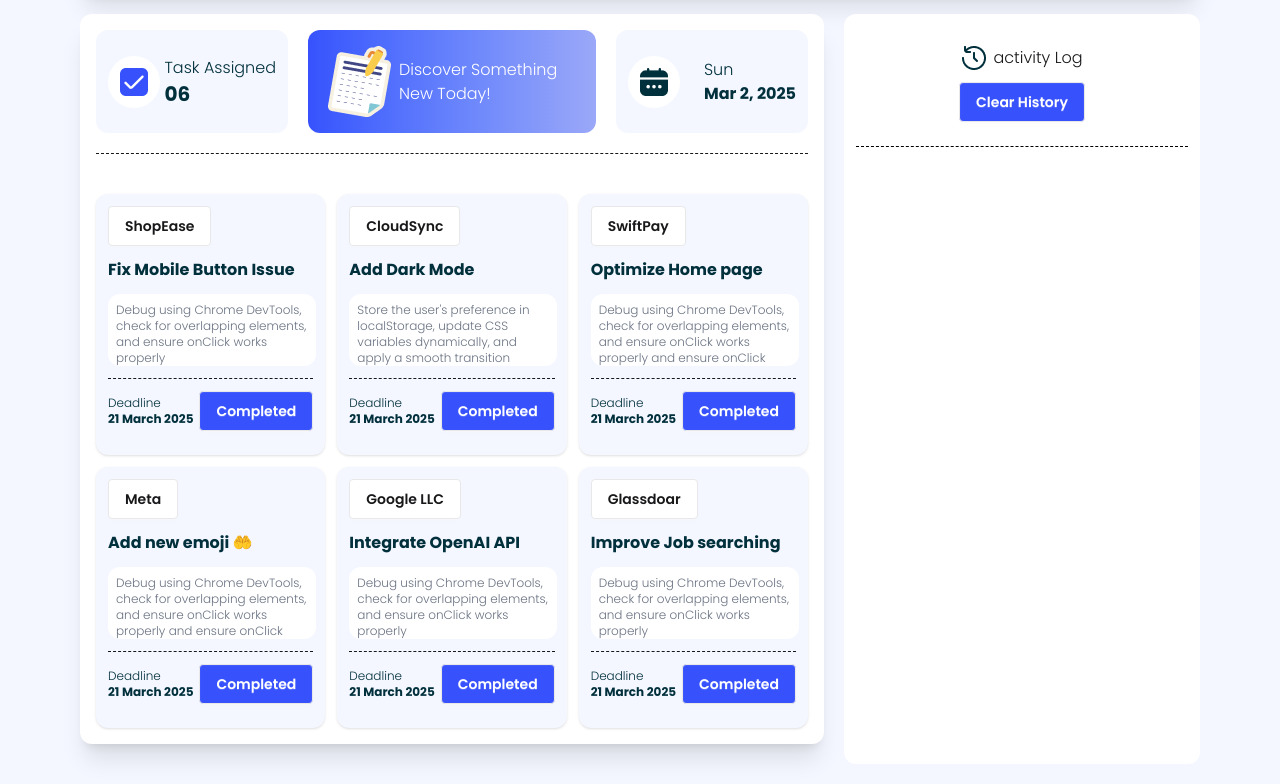
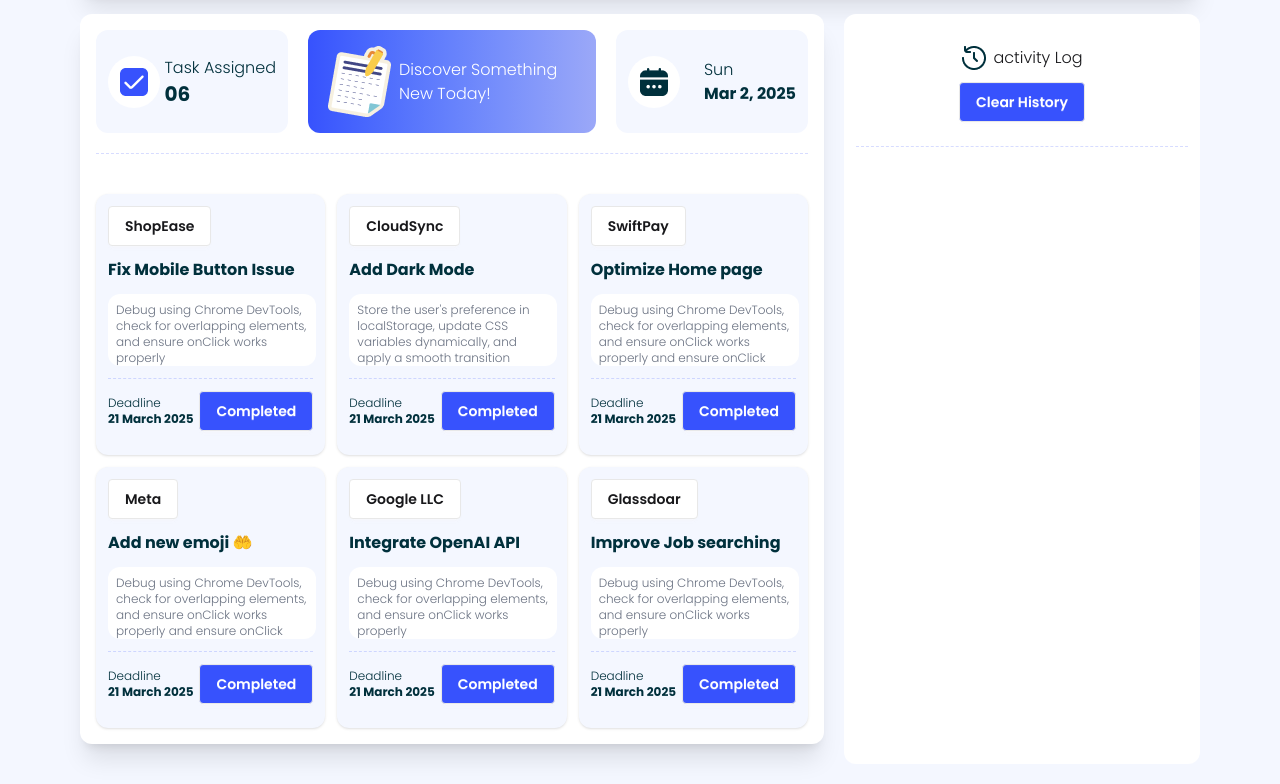
Before and after one commit to fatemaony/Assignment-5, a plain HTML site: page index.html in a window 1280 px wide. Shown: the part 114-898 px from the top of the page. Drawn offline with nearby package versions, Linux system fonts and the light colour scheme.

Commit message:
fixed some issues

```diff
--- a/index.html
+++ b/index.html
@@ -81,7 +81,7 @@
          </div>
 
          </div>
-          <hr class="p-5 mt-5 border-dashed">
+          <hr class="p-5 mt-5 text-[#3752FD33] border-dashed">
 
 
 <!-- completed div -->
@@ -96,7 +96,7 @@
             <button class="btn bg-white">ShopEase</button>
             <h1 id="Fix Mobile Button Issue" class="text-[#00303C] font-bold text-md py-3">Fix Mobile Button Issue </h1>
             <p class="text-xs w-52 h-18 overflow-hidden bg-white rounded-xl p-2 text-gray-500">Debug using Chrome DevTools, check for overlapping elements, and ensure onClick works properly</p>
-            <hr class="mt-3 border-dashed">
+            <hr class="mt-3 text-[#3752FD33] border-dashed">
             <div class="flex justify-between items-center py-3">
               <p class="text-xs text-[#00303C]">Deadline <br> <span class="font-bold">21 March 2025</span></p>
               <button id="completed-btn-1" class="btn bg-[#3752FD] text-white">Completed</button>
@@ -113,7 +113,7 @@
             <button class="btn bg-white">CloudSync</button>
             <h1  id="Add Dark Mode"  class="text-[#00303C] font-bold text-md py-3">Add Dark Mode </h1>
             <p class="text-xs bg-white w-52 h-18 overflow-hidden rounded-xl p-2 text-gray-500">Store the user's preference in localStorage, update CSS variables dynamically, and apply a smooth transition effect.</p>
-            <hr class="mt-3 border-dashed">
+            <hr class="mt-3 text-[#3752FD33] border-dashed">
             <div class="flex justify-between items-center py-3">
               <p class="text-xs text-[#00303C]">Deadline <br> <span class="font-bold">21 March 2025</span></p>
               <button id="completed-btn-2" class="btn bg-[#3752FD] text-white">Completed</button>
@@ -130,7 +130,7 @@
             <h1  id="Optimize  Home page"  class="text-[#00303C] font-bold text-md py-3">Optimize  Home page  </h1>
             <p class="text-xs w-52 h-18 overflow-hidden bg-white rounded-xl p-2 text-gray-500">Debug using Chrome DevTools, check for overlapping elements, and ensure onClick works properly
               and ensure onClick works properly</p>
-              <hr class="mt-3 border-dashed">
+              <hr class="mt-3 text-[#3752FD33] border-dashed">
             <div class="flex justify-between items-center py-3">
               <p class="text-xs text-[#00303C]">Deadline <br> <span class="font-bold">21 March 2025</span></p>
               <button id="completed-btn-3" class="btn bg-[#3752FD] text-white">Completed</button>
@@ -143,10 +143,10 @@
 
           <div class="bg-[#F4F7FF] rounded-xl p-3 shadow">
             <button class="btn bg-white">Meta</button>
-            <h1  id="Add new emoji" class="text-[#00303C] font-bold text-md py-3">Add new emoji 🤲 </h1>
+            <h1  id="Add new emoji 🤲" class="text-[#00303C] font-bold text-md py-3">Add new emoji 🤲 </h1>
             <p class="text-xs w-52 h-18 overflow-hidden bg-white rounded-xl p-2 text-gray-500">Debug using Chrome DevTools, check for overlapping elements, and ensure onClick works properly
               and ensure onClick works properly</p>
-            <hr class="mt-3 border-dashed">
+            <hr class="mt-3 text-[#3752FD33] border-dashed">
             <div class="flex justify-between items-center py-3">
               <p class="text-xs text-[#00303C]">Deadline <br> <span class="font-bold">21 March 2025</span></p>
               <button id="completed-btn-4" class="btn bg-[#3752FD] text-white">Completed</button>
@@ -162,7 +162,7 @@
             <button class="btn bg-white">Google LLC</button>
             <h1  id="Integrate OpenAI API"  class="text-[#00303C] font-bold text-md py-3">Integrate OpenAI API  </h1>
             <p class="text-xs w-52 h-18 overflow-hidden bg-white rounded-xl p-2 text-gray-500">Debug using Chrome DevTools, check for overlapping elements, and ensure onClick works properly</p>
-            <hr class="mt-3 border-dashed">
+            <hr class="mt-3 text-[#3752FD33] border-dashed">
             <div class="flex justify-between items-center py-3">
               <p class="text-xs text-[#00303C]">Deadline <br> <span class="font-bold">21 March 2025</span></p>
               <button id="completed-btn-5" class="btn bg-[#3752FD] text-white">Completed</button>
@@ -178,7 +178,7 @@
             <button class="btn bg-white">Glassdoar</button>
             <h1  id="Improve Job searching"  class="text-[#00303C] font-bold text-md py-3">Improve Job searching  </h1>
             <p class="text-xs w-52 h-18 overflow-hidden bg-white rounded-xl p-2 text-gray-500">Debug using Chrome DevTools, check for overlapping elements, and ensure onClick works properly</p>
-              <hr class="mt-3 border-dashed">
+              <hr class="mt-3 text-[#3752FD33] border-dashed">
             <div class="flex justify-between items-center py-3">
               <p class="text-xs text-[#00303C]">Deadline <br> <span class="font-bold">21 March 2025</span></p>
               <button id="completed-btn-6" class="btn bg-[#3752FD] text-white">Completed</button>
@@ -202,7 +202,7 @@
       <p>activity Log</p>
       </div>
       <button id="clear-history" class="btn bg-[#3752FD] text-white">Clear History</button>
-      <hr class="text-black w-full mt-3 border-dashed">
+      <hr class="text-[#3752FD33]  w-full mt-3 border-dashed">
 
       </div>
       </div>
--- a/script/completed.js
+++ b/script/completed.js
@@ -36,6 +36,6 @@
 updateTask('completed-btn-1', 'taskIncrease', 'taskDecrease','Fix Mobile Button Issue');
 updateTask('completed-btn-2', 'taskIncrease', 'taskDecrease','Add Dark Mode');
 updateTask('completed-btn-3', 'taskIncrease', 'taskDecrease','Optimize  Home page');
-updateTask('completed-btn-4', 'taskIncrease', 'taskDecrease', 'Add new emoji');
+updateTask('completed-btn-4', 'taskIncrease', 'taskDecrease', 'Add new emoji 🤲');
 updateTask('completed-btn-5', 'taskIncrease', 'taskDecrease','Integrate OpenAI API');
 updateTask('completed-btn-6', 'taskIncrease', 'taskDecrease','Improve Job searching');
```
